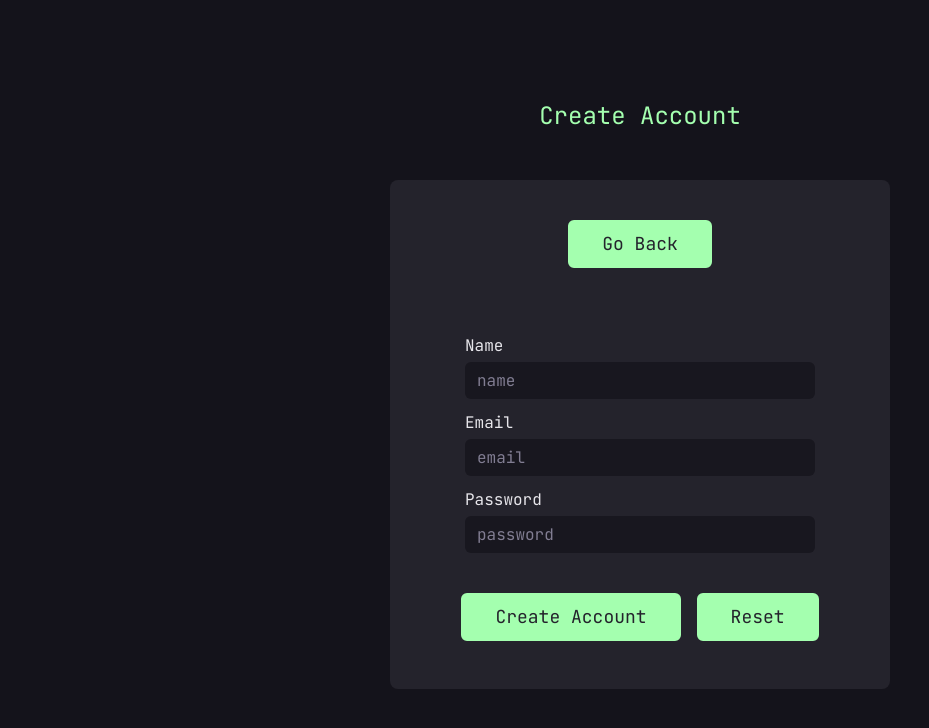
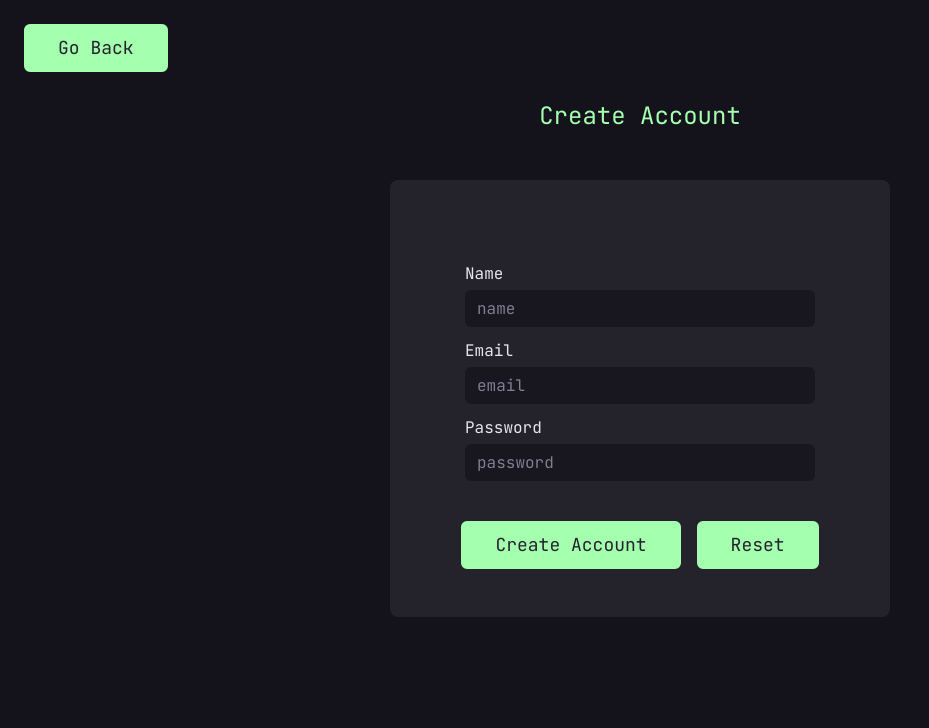
Before and after one commit to RalfiSlask/Document-Managment-API, a React (Vite) app in the folder frontend/: page /#/ in a window 1280 px wide. Both pictures are taken after a click on the element "Create an account". Shown: the top 728 px of the page, without its empty margins (0-929 px from the left). Built offline with nearby package versions, Linux system fonts and the light colour scheme.

Commit message:
feat: add styling including making it absolute positioned

```diff
--- a/frontend/src/components/pages/login/GoBackButton.tsx
+++ b/frontend/src/components/pages/login/GoBackButton.tsx
@@ -15,7 +15,7 @@ const GoBackButton = () => {
       onClick={() => {
         setCreateAccountFormStateOnClick(false);
       }}
-      className="button-primary"
+      className="button-primary absolute left-6 top-6"
     >
       Go Back
     </button>
```
